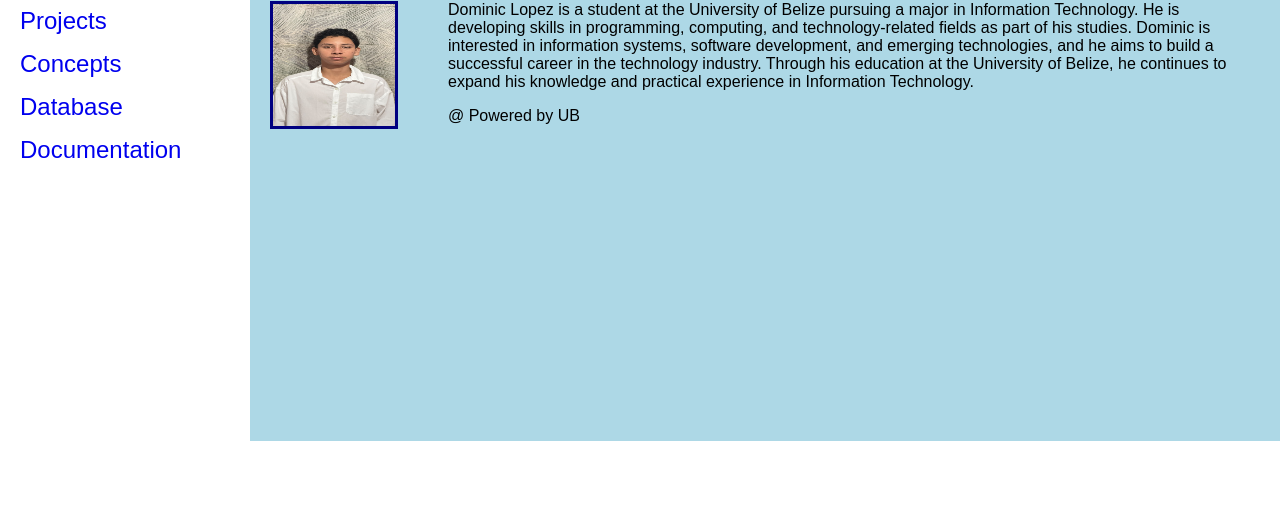
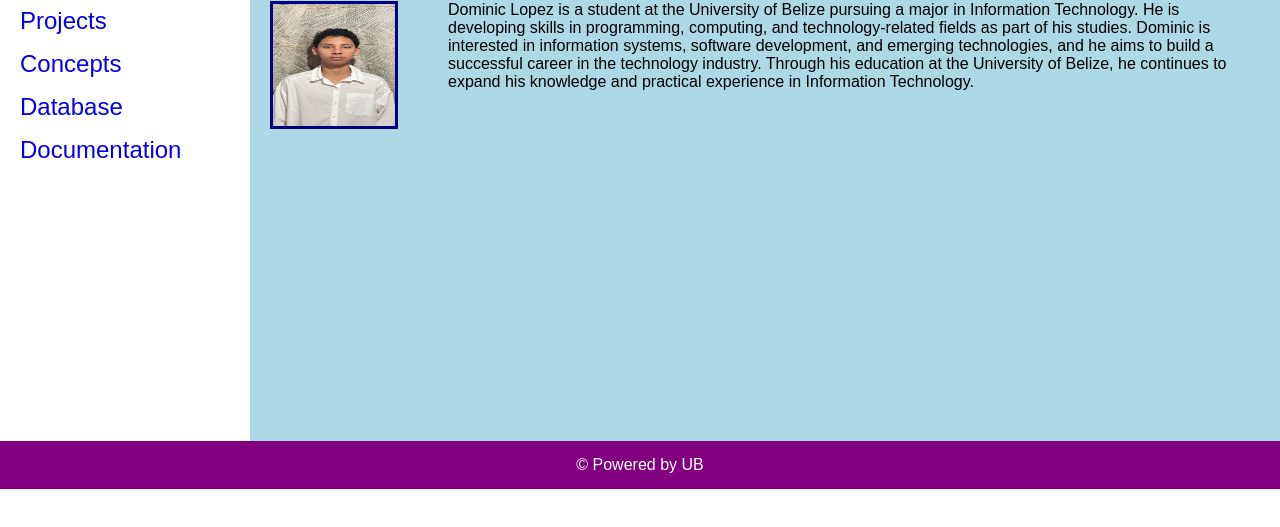
Before and after one commit to 2026165564-cpu/FOC, a plain HTML site: page aboutme.html in a window 1280 px wide. Shown: the part 219-746 px from the top of the page. Drawn offline with Linux system fonts and the light colour scheme.

Commit message:
Fix HTML structure and formatting issues

```diff
--- a/aboutme.html
+++ b/aboutme.html
@@ -121,10 +121,19 @@ Dominic Lopez is a student at the University of Belize pursuing a major in Infor
     </article>
 </section>
 
+<p>
 
-<footer>
-  <p>@ Powered by UB</p>
-</footer>
+
+</p>
+
+</div>
+
+<div class="footer">
+
+    © Powered by UB
+
+</div>
 
 </body>
+
 </html>
```
